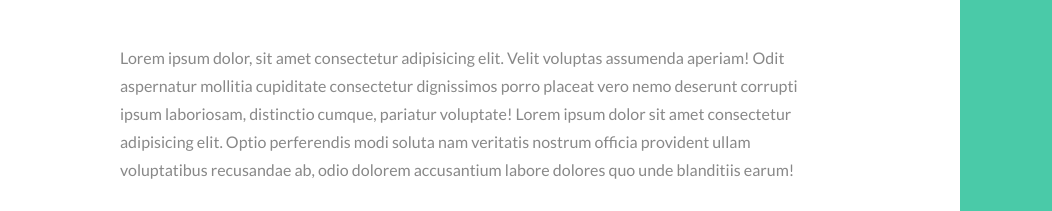
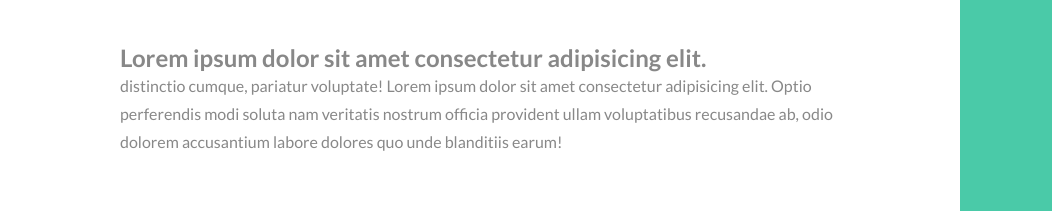
Before and after one commit to WebDevDecode/lesson_6_resposivedesign-bakbergennnnnnnn, a plain HTML site: page index.html in a window 1280 px wide. Shown: the part 589-800 px from the top of the page, 0-1052 px from the left. Drawn offline with Linux system fonts and the light colour scheme.

Commit message:
izmenenye

```diff
--- a/index.html
+++ b/index.html
@@ -67,15 +67,14 @@
             <header>
               <h2>About Me</h2>
               <p>
-                Lorem ipsum dolor, consectetur. <br />
+                Lorem ipsum dolor, consectetur <br />
                 Cum tenetur magnam quas, quia
                 <a href="https://decode.kz" style="border-bottom: 1px solid #ccc">Decode.kz</a>.
               </p>
             </header>
+            <h2>Lorem ipsum dolor sit amet consectetur adipisicing elit.</h2>
             <p>
-              Lorem ipsum dolor, sit amet consectetur adipisicing elit. Velit voluptas assumenda
-              aperiam! Odit aspernatur mollitia cupiditate consectetur dignissimos porro placeat
-              vero nemo deserunt corrupti ipsum laboriosam, distinctio cumque, pariatur voluptate!
+               distinctio cumque, pariatur voluptate!
               Lorem ipsum dolor sit amet consectetur adipisicing elit. Optio perferendis modi soluta
               nam veritatis nostrum officia provident ullam voluptatibus recusandae ab, odio dolorem
               accusantium labore dolores quo unde blanditiis earum!
```
